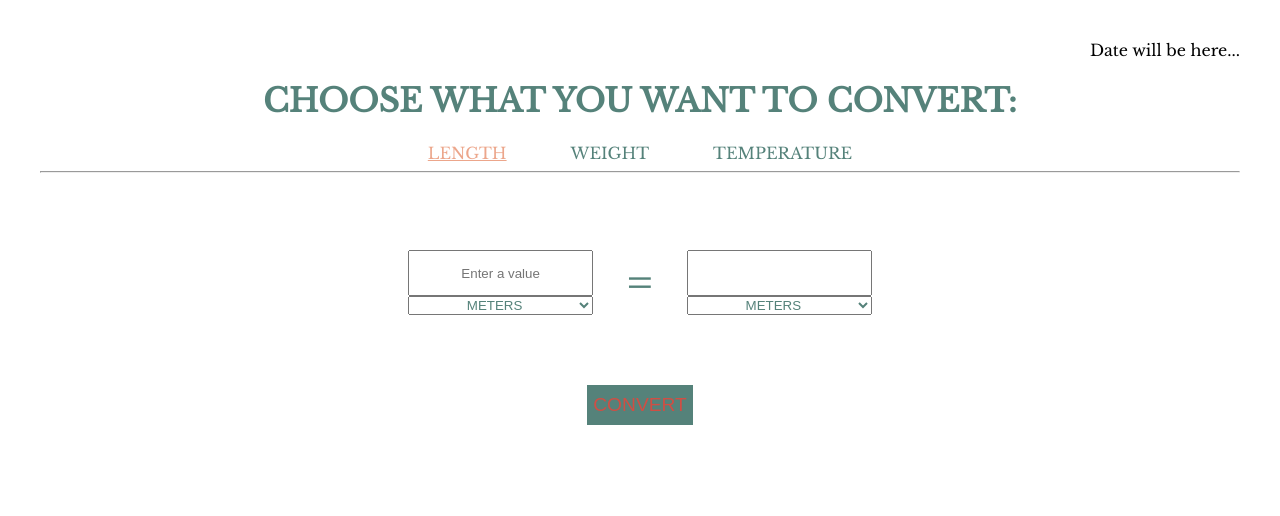
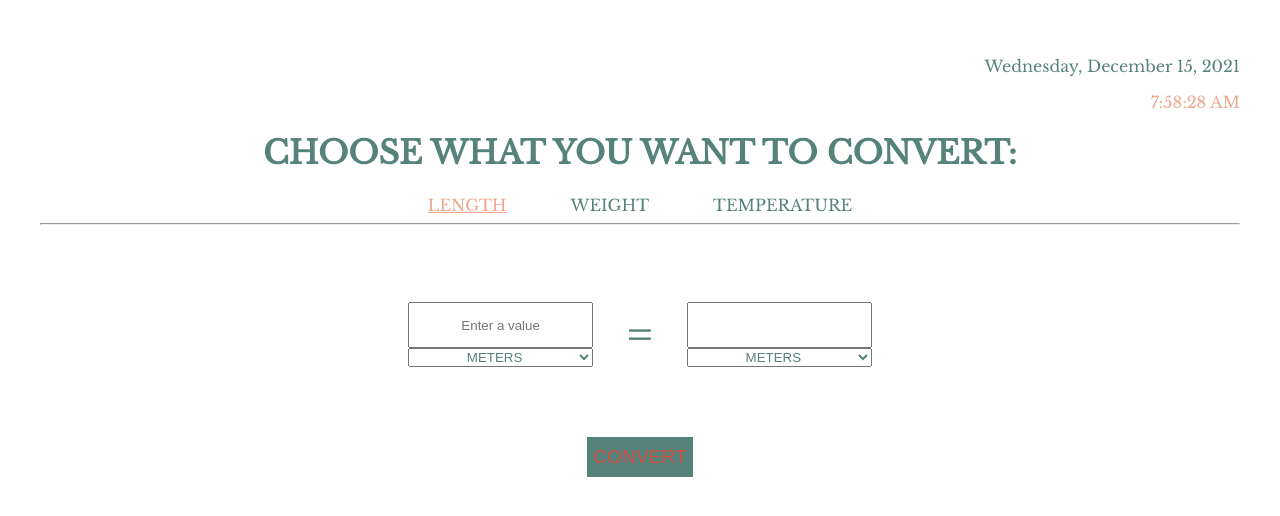
Before and after one commit to lanachayka/converter, a React (Create React App) app: page /converter/length in a window 1280 px wide. Shown: the top 516 px of the page. Built offline with nearby package versions, Linux system fonts and the light colour scheme.

Commit message:
date component
Signed-off-by: lanachayka <ruslana.chaikivska@gmail.com>

```diff
--- a/src/components/DateField/DateField.module.css
+++ b/src/components/DateField/DateField.module.css
@@ -1,4 +1,13 @@
 .wrapper {
     display: flex;
-    justify-content: flex-end;
+    flex-direction: column;
+    align-items: flex-end;
 }
+
+.text {
+    color: var(--text-color);
+}
+
+.clock {
+    color: var(--form-color)
+}
--- a/src/components/DateField/DateField.tsx
+++ b/src/components/DateField/DateField.tsx
@@ -1,8 +1,28 @@
-import React from 'react';
+import React, {useEffect, useState} from 'react';
 import st from './DateField.module.css'
 
 const DateField:React.FC = () => {
-    return <div className={st.wrapper}>Date will be here...</div>
+    const [clock, setClock] = useState<string>(new Date().toLocaleTimeString());
+
+    useEffect(()=> {
+        const clock = setInterval(
+            ():void => setClock(new Date().toLocaleTimeString()),
+            1000
+        );
+        return ()=> {
+            clearInterval(clock);
+        }
+    }, []);
+
+    return <div className={st.wrapper}>
+        <p className={st.text}>{new Date().toLocaleDateString(undefined, {
+            weekday: "long",
+            year: "numeric",
+            month: "long",
+            day: "numeric",
+        })}</p>
+        <span className={st.clock}>{clock}</span>
+    </div>
 }
 
 export default DateField
```
